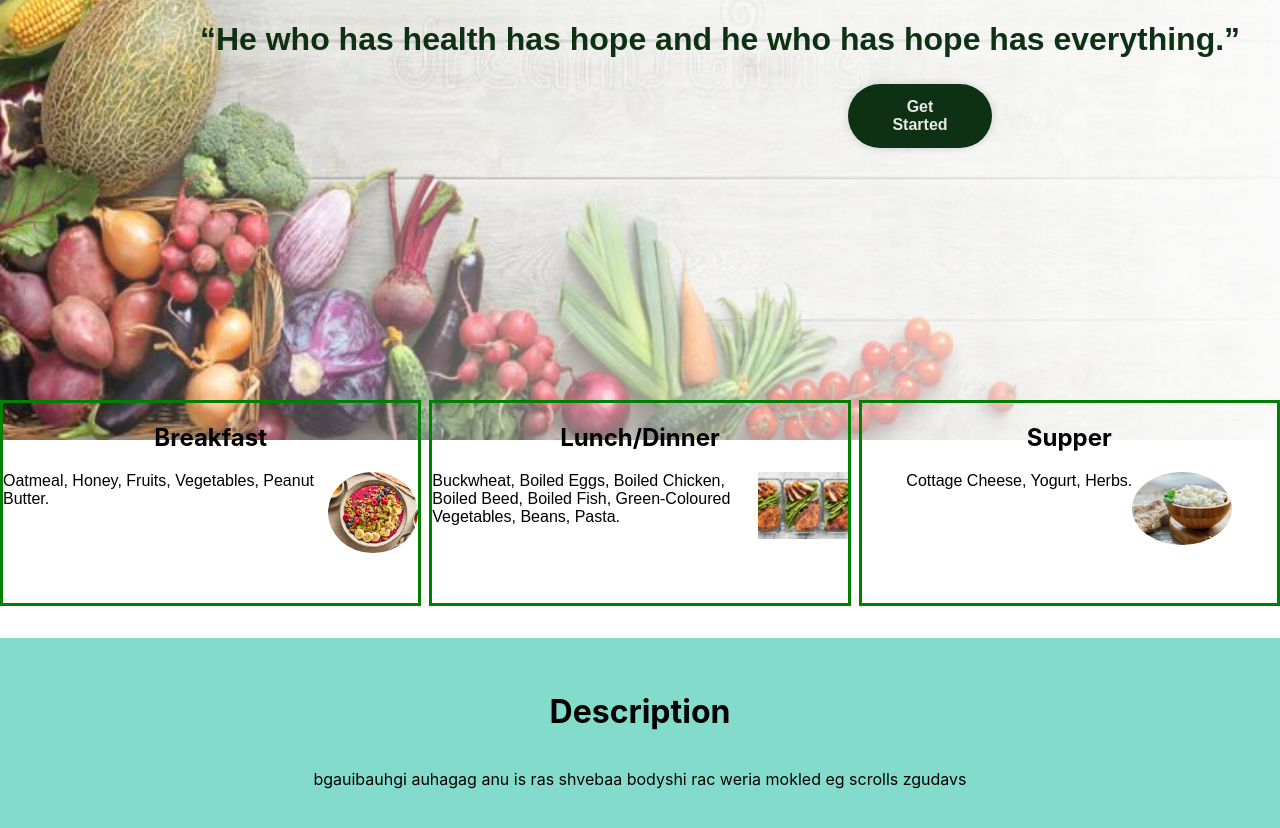
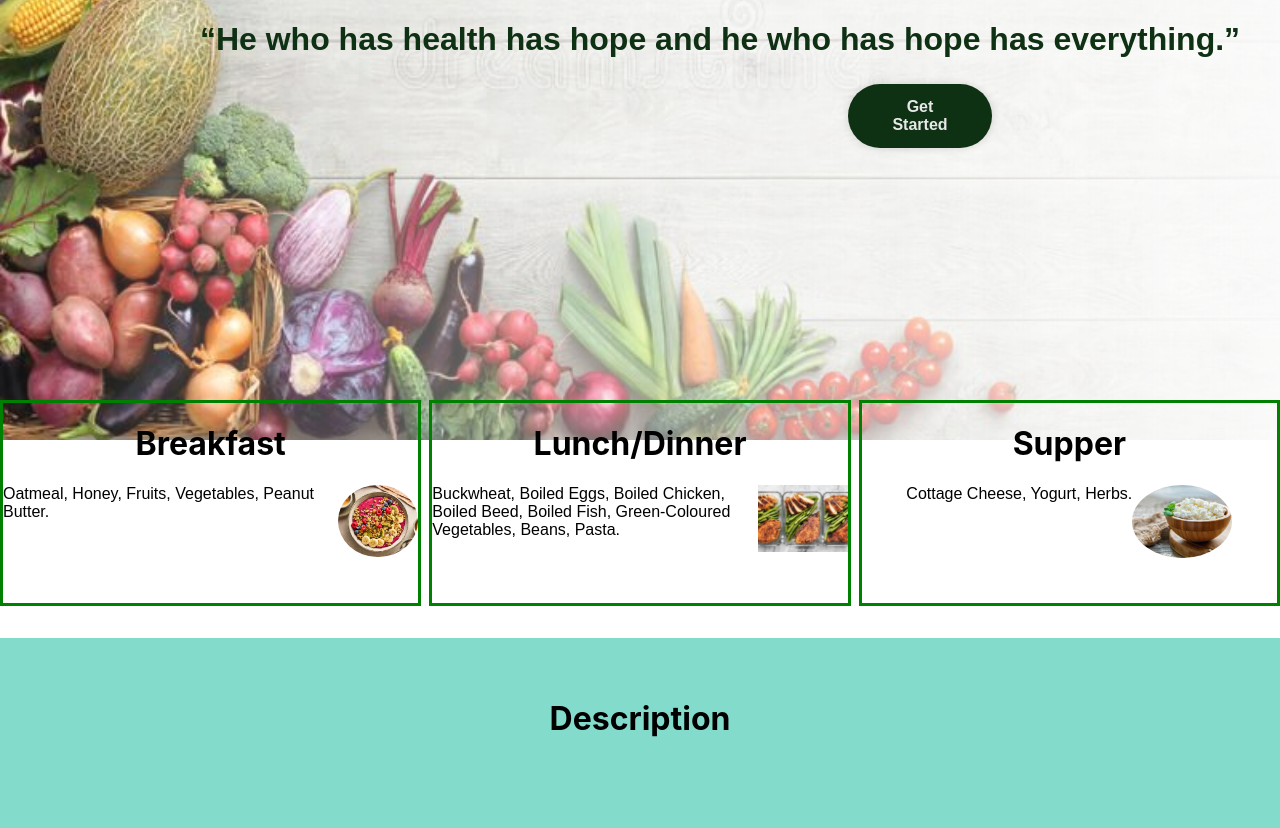
Before and after one commit to ivchiik/Healthy, a React (Create React App) app: page / in a window 1280 px wide. Shown: the top 828 px of the page. Built offline with nearby package versions, Linux system fonts and the light colour scheme.

Commit message:
new feature on MealDes and some styling

```diff
--- a/package.json
+++ b/package.json
@@ -9,6 +9,7 @@
     "react": "^18.2.0",
     "react-dom": "^18.2.0",
     "react-scripts": "5.0.1",
+    "react-scroll": "^1.8.9",
     "styled-components": "^5.3.6",
     "web-vitals": "^2.1.4"
   },
--- a/src/App.css
+++ b/src/App.css
@@ -85,6 +85,7 @@ body {
   font-family: Arial, Helvetica, sans-serif;
   color: black;
   text-decoration: none;
+  cursor: pointer;
 }
 
 .opt:hover {
@@ -109,6 +110,11 @@ body {
   flex-direction: row;
 }
 
+.res{
+  font-size: 1.2rem;
+  font-family: Arial, Helvetica, sans-serif;
+}
+
 @media (max-width: 768px) {
   .btn-header{
     margin-top: 34vh;
@@ -128,7 +134,7 @@ body {
   display: flex;
   flex-direction: column;
   width: 100%;
-  height: 155px;
+  height: 160px;
   margin-top: 1.5em;
   align-items: center;
   align-self: center;
@@ -136,13 +142,4 @@ body {
   border-color: green;
 }
 
-  .generateImg1{
-    position: relative;
-    right: 0;
-  }
-
-    .generateImg3{
-    position: relative;
-    right: 0;
-  }
 }
--- a/src/App.js
+++ b/src/App.js
@@ -3,9 +3,22 @@ import "./App.css";
 import Meal from "./Components/Meal";
 import { breakfastOpt, lunDinOpt, supperOpt } from "./Data/Data";
 import MealDes from "./Components/MealDes";
+import { Link } from "react-scroll";
+import {breakfastDes, lunDinDes, supperDes} from "./Data/Data"
 
 function App() {
-  const breakfastImg = "./Assets/breakfast.jpg"
+  const [description, setDescription] = useState([]);
+
+  const getDescription = (type) => {
+    if (type === "bf") {
+      setDescription(breakfastDes);
+    } else if (type === "ld") {
+      setDescription(lunDinDes);
+    } else if (type === "sup") {
+      setDescription(supperDes);
+    }
+  }
+
 
   return (
     <div className="wrapper">
@@ -18,15 +31,36 @@ function App() {
         <h1 className="quote-head">
           “He who has health has hope and he who has hope has everything.”
         </h1>
-        <button className="btn-header">Get Started</button>
+        <button className="btn-header">
+          <Link activeClass="active" to="main" spy={true} smooth={true}>
+            Get Started
+          </Link>
+        </button>
       </div>
 
       <div className="main">
-        <Meal title="Breakfast" id="bf" options={breakfastOpt} img={breakfastImg} />
-        <Meal title="Lunch/Dinner" id="ld" options={lunDinOpt} />
-        <Meal title="Supper" id="sup" options={supperOpt} />
+        <Meal
+          title="Breakfast"
+          id="bf"
+          options={breakfastOpt}
+          getDescription={getDescription}
+        />
+        <Meal
+          title="Lunch/Dinner"
+          id="ld"
+          options={lunDinOpt}
+          getDescription={getDescription}
+        />
+        <Meal
+          title="Supper"
+          id="sup"
+          options={supperOpt}
+          getDescription={getDescription}
+        />
       </div>
-      <MealDes />
+
+      <MealDes description={description} />
+
       <div className="footer"></div>
     </div>
   );
--- a/src/Components/Meal.js
+++ b/src/Components/Meal.js
@@ -1,9 +1,9 @@
 import React from "react";
 import "../App.css";
-
+import { Link } from "react-scroll";
 
 const Meal = (props) => {
-  const { title, options, id } = props;
+  const { title, options, id, getDescription } = props;
 
   const generateImg = () => {
     if (id === "bf") {
@@ -12,7 +12,7 @@ const Meal = (props) => {
           src={require("../Assets/breakfast.jpg")}
           alt=""
           style={{
-            width: "90px",
+            width: "80px",
             borderRadius: "50%",
           }}
         />
@@ -41,10 +41,20 @@ const Meal = (props) => {
 
   return (
     <div className="meal">
-      <h2 className="mealTitle">{title}</h2>
+      <h1 className="mealTitle">{title}</h1>
       <div className="wrapperMeal">
-        <a href="" className="opt">
-          {options}
+        <a className="opt">
+          <Link
+            activeClass="active"
+            to="mealDes"
+            spy={true}
+            smooth={true}
+            onClick={() => {
+              getDescription(id);
+            }}
+          >
+            {options}
+          </Link>
         </a>
         {generateImg()}
       </div>
--- a/src/Components/MealDes.js
+++ b/src/Components/MealDes.js
@@ -1,11 +1,19 @@
-import React from "react";
+import React, { useState, useEffect } from "react";
 
 const MealDes = (props) => {
-  const { title } = props;
+  const { title, description } = props;
+  const [result, setResult] = useState("");
+   useEffect(() => {
+     handleClick();
+   });
+  const handleClick = () => {
+    setResult(description);
+  }
+
   return (
     <div className="mealDes">
       <h1>Description</h1>
-      <p>bgauibauhgi auhagag anu is ras shvebaa bodyshi rac weria mokled eg scrolls zgudavs</p>
+      <p className="res">{result}</p>
     </div>
   );
 };
--- a/src/Data/Data.js
+++ b/src/Data/Data.js
@@ -18,3 +18,16 @@ export const lunDinOpt = [
 ];
 
 export const supperOpt = ["Cottage Cheese, ", "Yogurt, ", "Herbs. "];
+
+// For Description
+export const breakfastDes = [
+  "Breakfast is often called 'the most important meal of the day', and for good reason. As the name suggests, breakfast breaks the overnight fasting period. It replenishes your supply of glucose to boost your energy levels and alertness, while also providing other essential nutrients required for good health.",
+];
+
+export const lunDinDes = [
+  "Lunch and dinner, during the diet, are as important as breakfast and supper. They should give you everything: carbs, nutrients, etc. So you will be able to work efficiently during the remaining day. And the most important things you should remember are the right time and portions.",
+];
+
+export const supperDes = [
+  "Supper is the last meal of the day and is equally important as other meals. Supper should give you plenty of proteins or supplements to your body will not be starving for the whole night. That's why often the best choice for supper is cottage cheese which can feed your organism for eight hours.",
+];
```
Also changed, not shown: 1 other file (tests, documents, lock files or other folders).
